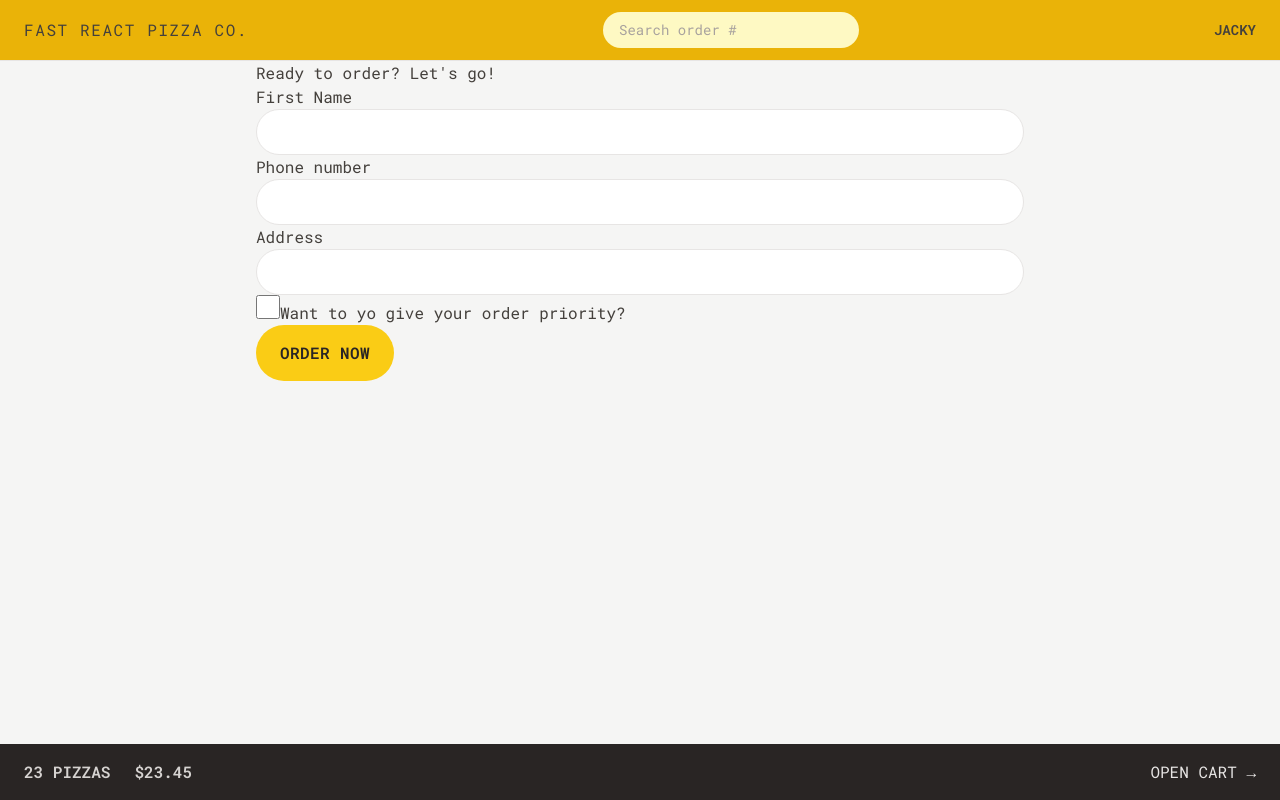
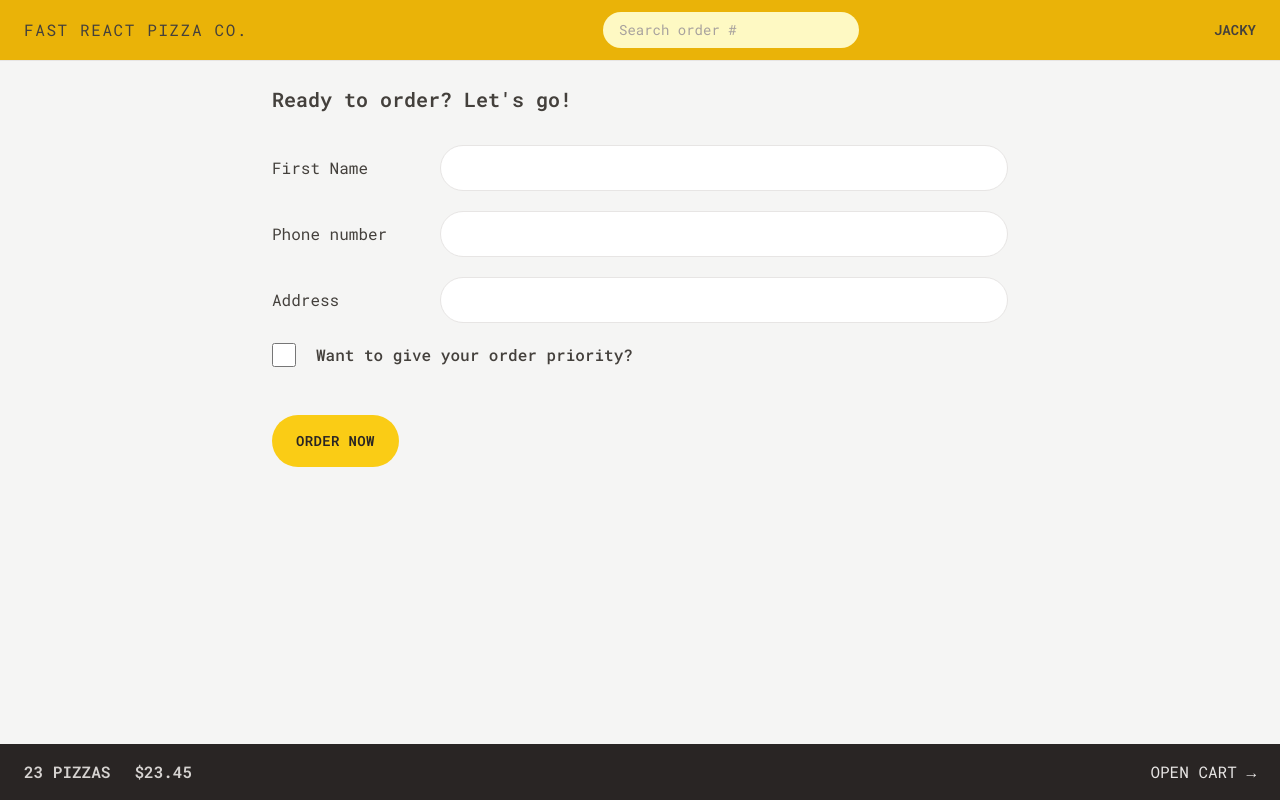
Before and after one commit to rhyzero/pizza-app, a React (Vite) app: page /order/new in a window 1280 px wide. Built offline with nearby package versions, Linux system fonts and the light colour scheme.

Commit message:
added order form styles

```diff
--- a/src/features/order/CreateOrder.jsx
+++ b/src/features/order/CreateOrder.jsx
@@ -43,31 +43,40 @@
   const cart = fakeCart;
 
   return (
-    <div>
-      <h2>Ready to order? Let's go!</h2>
+    <div className="px-4 py-6">
+      <h2 className="mb-8 text-xl font-semibold ">Ready to order? Let's go!</h2>
 
       <Form method="POST">
-        <div>
-          <label>First Name</label>
-          <input type="text" name="customer" required className="input" />
+        <div className="mb-5 flex flex-col gap-2 sm:flex-row sm:items-center">
+          <label className="sm:basis-40">First Name</label>
+          <input type="text" name="customer" required className="input grow" />
         </div>
 
-        <div>
-          <label>Phone number</label>
-          <div>
-            <input type="tel" name="phone" required className="input" />
-          </div>
-          {formErrors?.phone && <p>{formErrors.phone}</p>}
-        </div>
-
-        <div>
-          <label>Address</label>
-          <div>
-            <input type="text" name="address" required className="input" />
+        <div className="mb-5 flex flex-col gap-2 sm:flex-row sm:items-center">
+          <label className="sm:basis-40">Phone number</label>
+          <div className="grow">
+            <input type="tel" name="phone" required className="input w-full" />
+            {formErrors?.phone && (
+              <p className="mt-2 rounded-md bg-red-100 p-2 text-xs text-red-700">
+                {formErrors.phone}
+              </p>
+            )}
           </div>
         </div>
 
-        <div>
+        <div className="mb-5 flex flex-col gap-2 sm:flex-row sm:items-center">
+          <label className="sm:basis-40">Address</label>
+          <div className="grow">
+            <input
+              type="text"
+              name="address"
+              required
+              className="input w-full"
+            />
+          </div>
+        </div>
+
+        <div className="mb-12 flex items-center gap-5">
           <input
             className="h-6 w-6 accent-yellow-400 focus:outline-none focus:ring focus:ring-yellow-400 focus:ring-offset-2"
             type="checkbox"
@@ -76,7 +85,9 @@
             // value={withPriority}
             // onChange={(e) => setWithPriority(e.target.checked)}
           />
-          <label htmlFor="priority">Want to yo give your order priority?</label>
+          <label className="font-medium" htmlFor="priority">
+            Want to give your order priority?
+          </label>
         </div>
 
         <div>
--- a/src/index.css
+++ b/src/index.css
@@ -4,7 +4,7 @@
 
 @layer components {
   .input {
-    @apply w-full rounded-full border border-stone-200 px-4 py-2 text-sm transition-all duration-300 focus:outline-none focus:ring focus:ring-yellow-400 md:px-6 md:py-3;
+    @apply rounded-full border border-stone-200 px-4 py-2 text-sm transition-all duration-300 focus:outline-none focus:ring focus:ring-yellow-400 md:px-6 md:py-3;
   }
   .loader {
     width: 45px;
--- a/src/ui/Button.jsx
+++ b/src/ui/Button.jsx
@@ -2,13 +2,13 @@
 
 function Button({ children, disabled, to, type }) {
   const base =
-    'inline-block rounded-full bg-yellow-400 font-semibold uppercase tracking-wide text-stone-800 transition-colors duration-300 hover:bg-yellow-300 focus:bg-yellow-300 focus:outline-none focus:ring focus:ring-yellow-300 focus:ring-offset-2 disabled:cursor-not-allowed ';
+    'inline-block text-sm rounded-full bg-yellow-400 font-semibold uppercase tracking-wide text-stone-800 transition-colors duration-300 hover:bg-yellow-300 focus:bg-yellow-300 focus:outline-none focus:ring focus:ring-yellow-300 focus:ring-offset-2 disabled:cursor-not-allowed ';
 
   const styles = {
     primary: base + 'px-4 py-3 md:px-6 md:py-4',
     small: base + 'px-4 py-2 md:px-5 md:py-2.5 text-xs',
     secondary:
-      'inline-block rounded-full border-2 border-stone-300 font-semibold uppercase tracking-wide text-stone-400 transition-colors duration-300 hover:bg-stone-300 hover:text-stone-800 focus:text-stone-800 focus:bg-stone-300 focus:outline-none focus:ring focus:ring-stone-200 focus:ring-offset-2 disabled:cursor-not-allowed px-4 py-2.5 md:px-6 md:py-3.5 ',
+      'inline-block text-sm rounded-full border-2 border-stone-300 font-semibold uppercase tracking-wide text-stone-400 transition-colors duration-300 hover:bg-stone-300 hover:text-stone-800 focus:text-stone-800 focus:bg-stone-300 focus:outline-none focus:ring focus:ring-stone-200 focus:ring-offset-2 disabled:cursor-not-allowed px-4 py-2.5 md:px-6 md:py-3.5 ',
   };
 
   if (to)
```
Also changed, not shown: index.html (+5 -2 lines).
